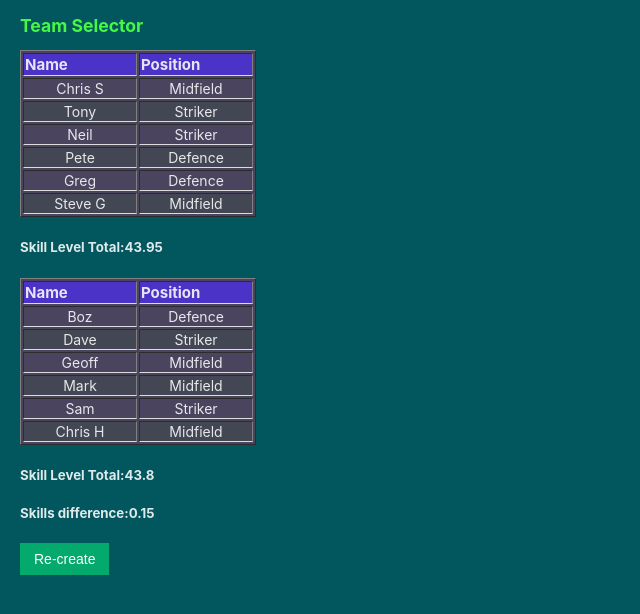
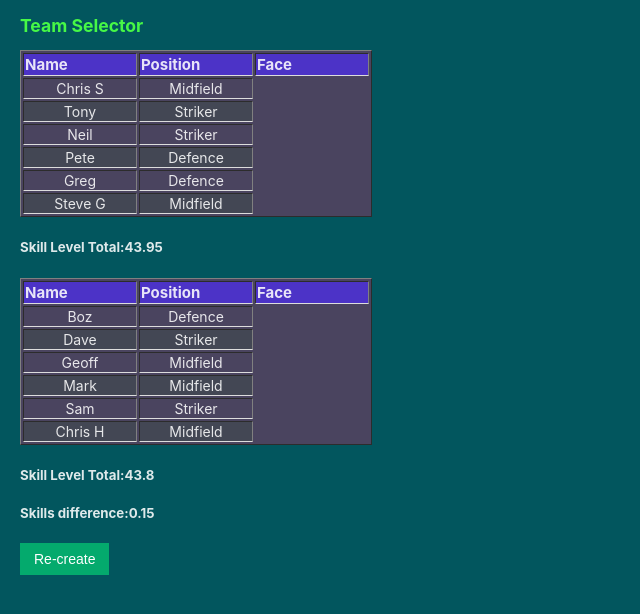
Before and after one commit to steveygfromao/footyselector, a React (Vite) app: page / in a window 1280 px wide. Shown: the top 614 px of the page, without its empty margins (0-640 px from the left). Built offline with nearby package versions, Linux system fonts and the light colour scheme.

Commit message:
Add files via upload

```diff
--- a/src/components/PlayerDisplayTable.jsx
+++ b/src/components/PlayerDisplayTable.jsx
@@ -22,6 +22,7 @@ const PlayerDisplayTable = ({players}) => {
                 <tr>
                     <th>Name</th>
                     <th>Position</th>
+                    <th>Face</th>
                 {/*    <th>Fitness</th> */ }
                 </tr>
             </thead>
```
